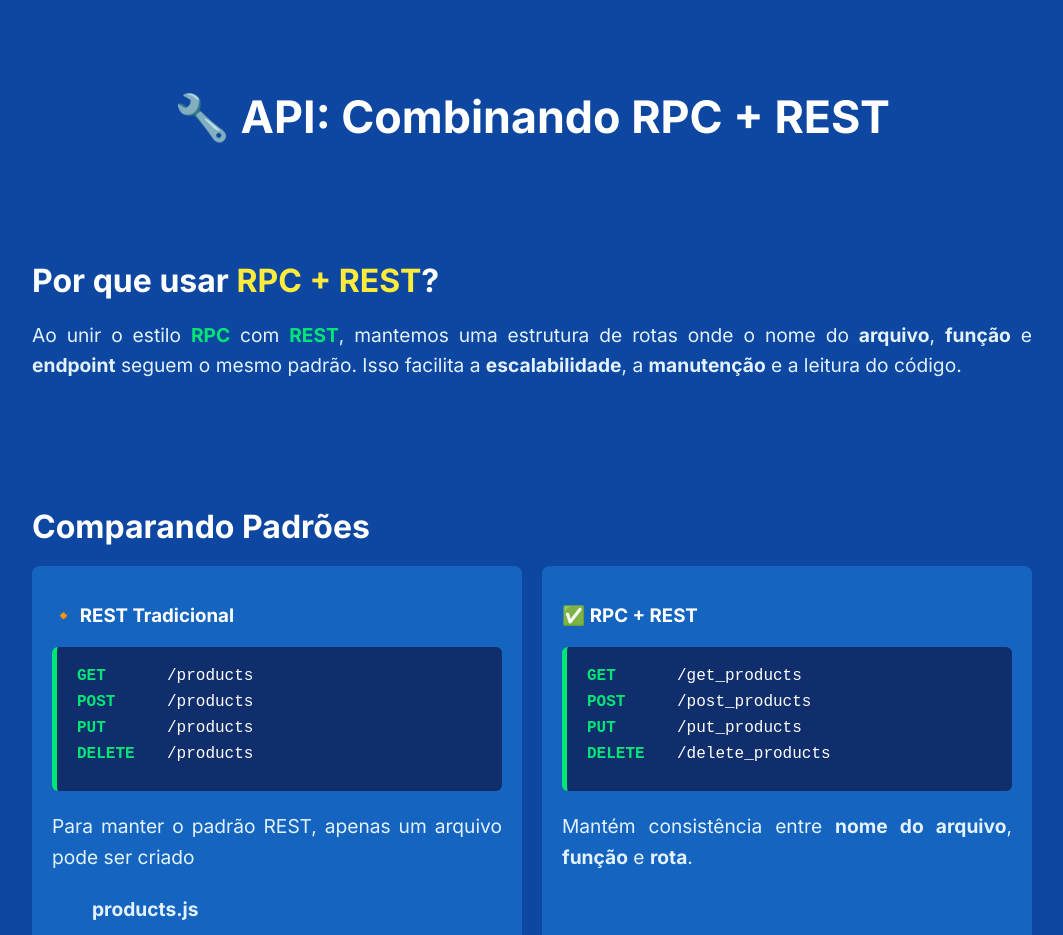
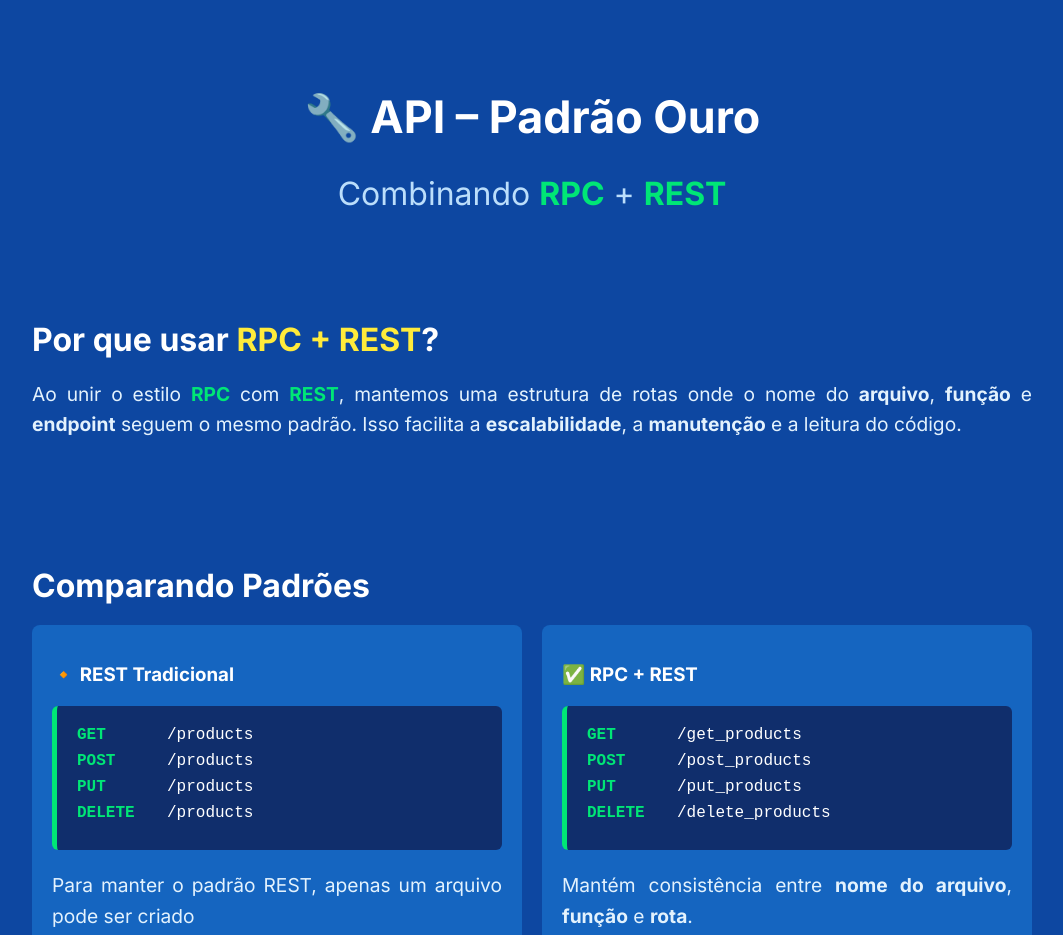
Before and after one commit to THOTIACORP/THOTIACORP, a plain HTML site: page index.html in a window 1280 px wide. Shown: the top 935 px of the page, without its empty margins (108-1171 px from the left). Drawn offline with Linux system fonts and the light colour scheme.

Commit message:
Update index.html

```diff
--- a/index.html
+++ b/index.html
@@ -124,9 +124,15 @@
 </head>
 <body>
 
-  <header>
-    <h1>🔧 API: Combinando RPC + REST</h1>
-  </header>
+
+   <header>
+  <h1>🔧 API – Padrão Ouro</h1>
+  <h2 style="margin-top: 10px; font-weight: normal; color: #BBDEFB;">
+    Combinando <span class="highlight-green">RPC</span> + <span class="highlight-green">REST</span>
+  </h2>
+</header>
+
+
 
   <section>
     <h2>Por que usar <span class="highlight-yellow">RPC + REST</span>?</h2>
```
